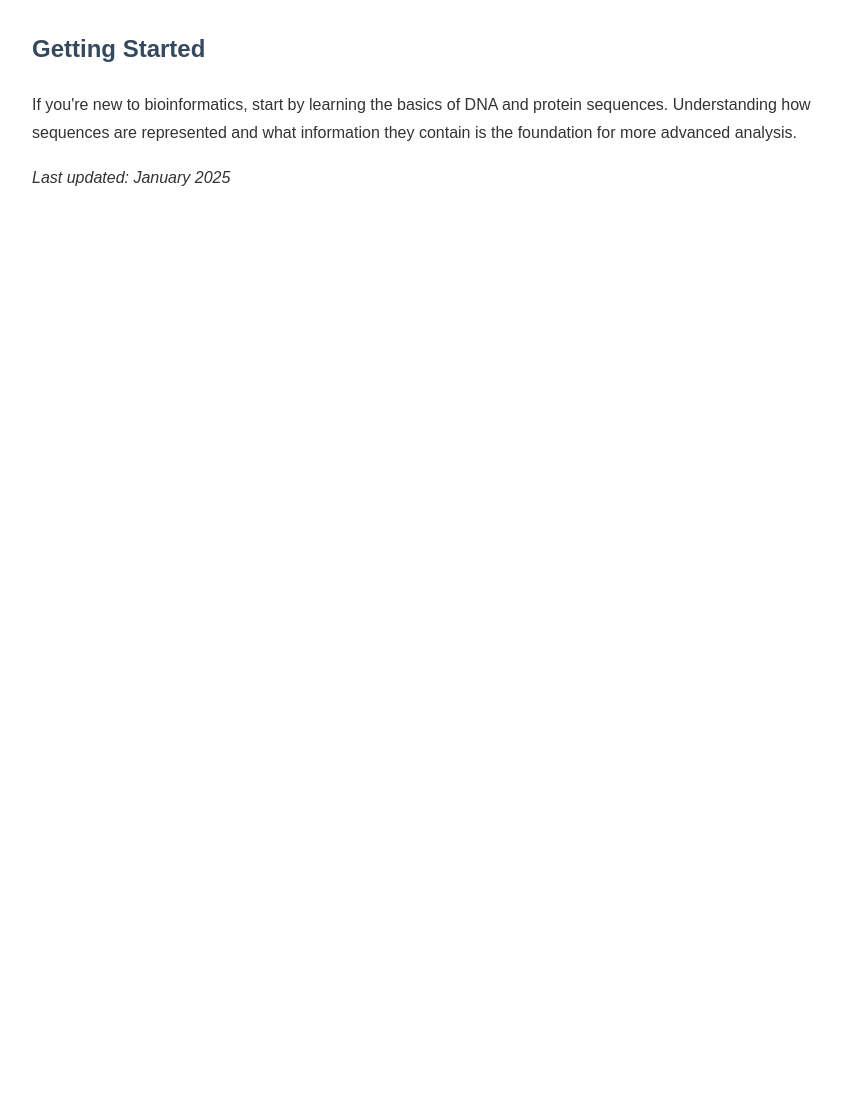
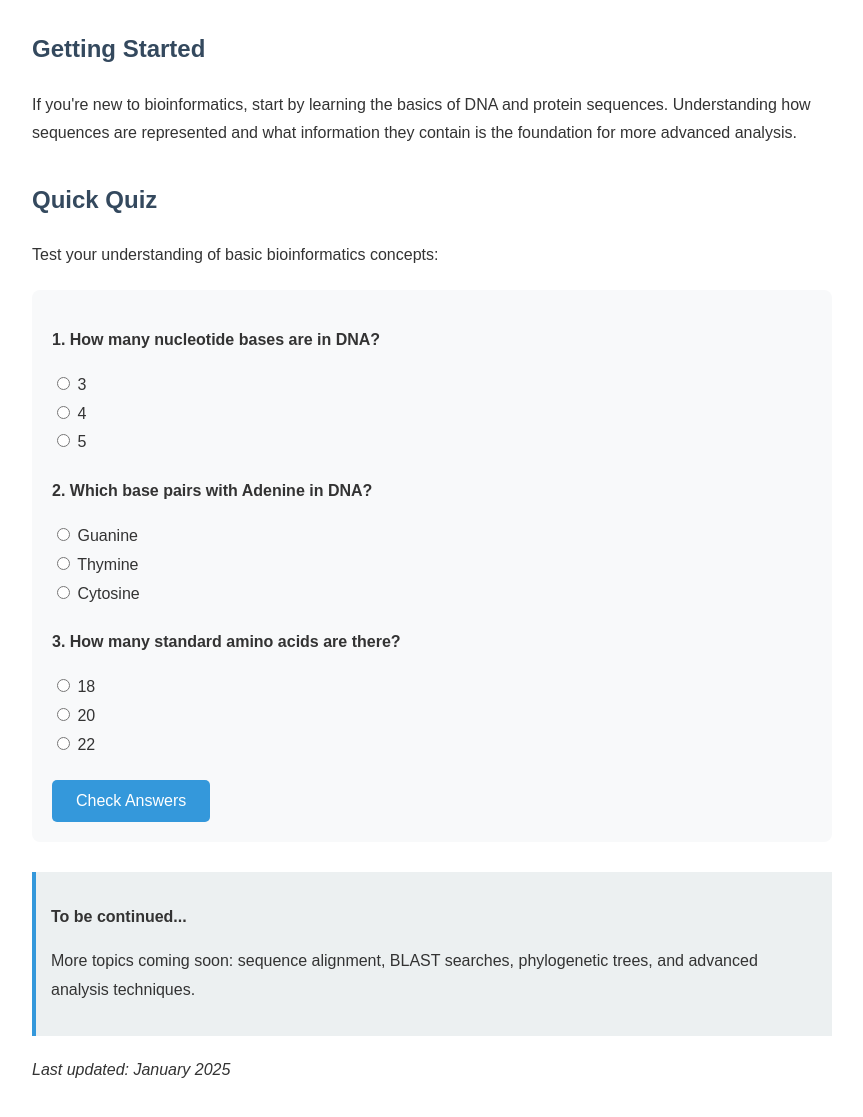
Before and after one commit to gorelikspb/bioinfo-basics, a plain HTML site: page index.html in a window 1280 px wide. Shown: the part 1663-2780 px from the top of the page, without its empty margins (208-1071 px from the left). Before the commit the page ends 1942 px from the top, so only its background shows below. Drawn offline with Linux system fonts and the light colour scheme.

Commit message:
Add quiz and to be continued section

```diff
--- a/index.html
+++ b/index.html
@@ -90,6 +90,71 @@
     <h2>Getting Started</h2>
     <p>If you're new to bioinformatics, start by learning the basics of DNA and protein sequences. Understanding how sequences are represented and what information they contain is the foundation for more advanced analysis.</p>
 
+    <h2>Quick Quiz</h2>
+    <p>Test your understanding of basic bioinformatics concepts:</p>
+
+    <div id="quiz" style="background: #f8f9fa; padding: 20px; border-radius: 8px; margin: 20px 0;">
+        <div class="quiz-question" style="margin-bottom: 20px;">
+            <p><strong>1. How many nucleotide bases are in DNA?</strong></p>
+            <label><input type="radio" name="q1" value="3"> 3</label><br>
+            <label><input type="radio" name="q1" value="4"> 4</label><br>
+            <label><input type="radio" name="q1" value="5"> 5</label><br>
+        </div>
+
+        <div class="quiz-question" style="margin-bottom: 20px;">
+            <p><strong>2. Which base pairs with Adenine in DNA?</strong></p>
+            <label><input type="radio" name="q2" value="Guanine"> Guanine</label><br>
+            <label><input type="radio" name="q2" value="Thymine"> Thymine</label><br>
+            <label><input type="radio" name="q2" value="Cytosine"> Cytosine</label><br>
+        </div>
+
+        <div class="quiz-question" style="margin-bottom: 20px;">
+            <p><strong>3. How many standard amino acids are there?</strong></p>
+            <label><input type="radio" name="q3" value="18"> 18</label><br>
+            <label><input type="radio" name="q3" value="20"> 20</label><br>
+            <label><input type="radio" name="q3" value="22"> 22</label><br>
+        </div>
+
+        <button onclick="checkQuiz()" style="background: #3498db; color: white; padding: 12px 24px; border: none; border-radius: 5px; cursor: pointer; font-size: 16px;">Check Answers</button>
+
+        <div id="quiz-result" style="margin-top: 20px; display: none;"></div>
+    </div>
+
+    <div class="highlight" style="margin-top: 30px;">
+        <p><strong>To be continued...</strong></p>
+        <p>More topics coming soon: sequence alignment, BLAST searches, phylogenetic trees, and advanced analysis techniques.</p>
+    </div>
+
     <p><em>Last updated: January 2025</em></p>
+
+    <script>
+        function checkQuiz() {
+            const answers = {
+                q1: '4',
+                q2: 'Thymine',
+                q3: '20'
+            };
+
+            let correct = 0;
+            let total = 3;
+
+            const q1 = document.querySelector('input[name="q1"]:checked');
+            const q2 = document.querySelector('input[name="q2"]:checked');
+            const q3 = document.querySelector('input[name="q3"]:checked');
+
+            if (q1 && q1.value === answers.q1) correct++;
+            if (q2 && q2.value === answers.q2) correct++;
+            if (q3 && q3.value === answers.q3) correct++;
+
+            const result = document.getElementById('quiz-result');
+            result.style.display = 'block';
+
+            if (correct === total) {
+                result.innerHTML = `<strong style="color: #27ae60;">Perfect! You got all ${correct} questions correct! 🎉</strong>`;
+            } else {
+                result.innerHTML = `<strong style="color: #e74c3c;">You got ${correct} out of ${total} questions correct.</strong> Try again!`;
+            }
+        }
+    </script>
 </body>
 </html>
```
